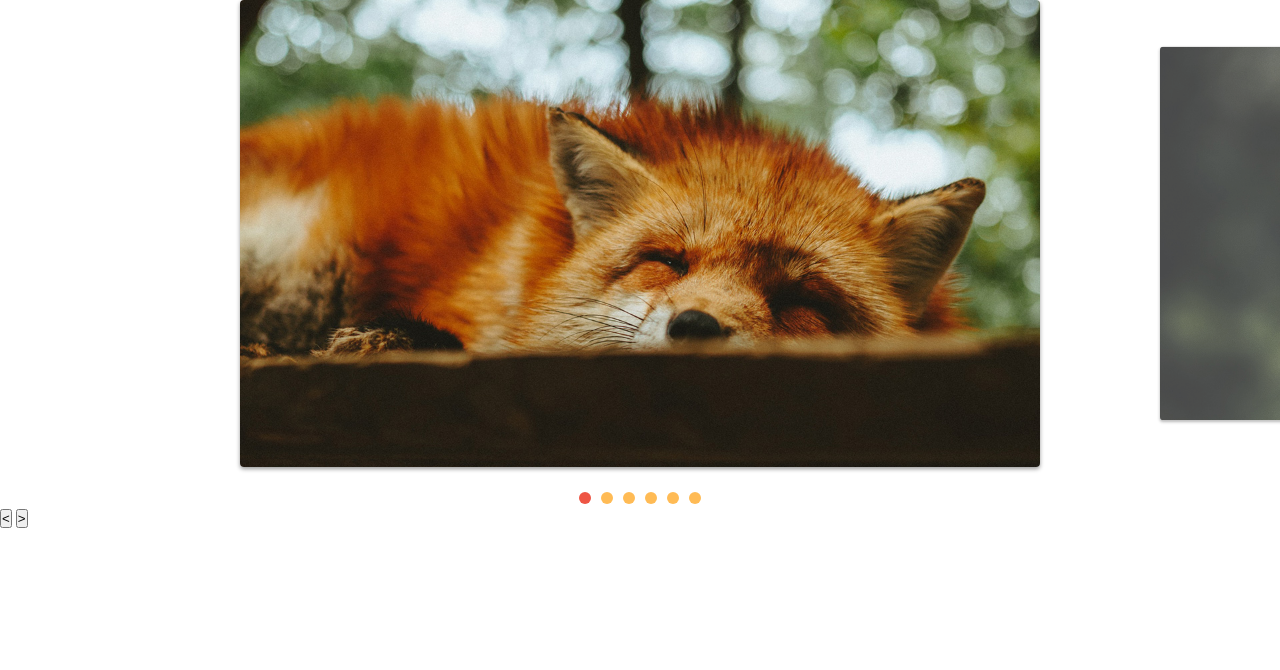
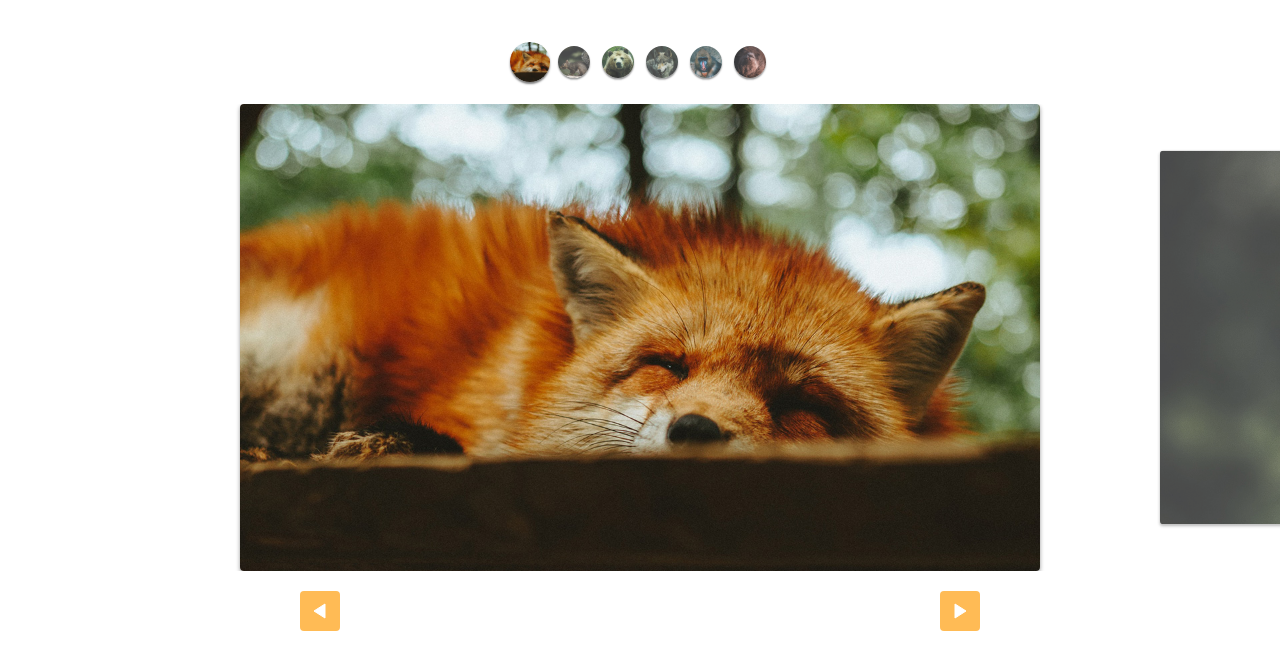
Before and after one commit to joaopedrorori/slide, a plain HTML site: page index.html in a window 1280 px wide. Drawn offline with Linux system fonts and the light colour scheme.

Commit message:
custom controls estilizados

```diff
--- a/css/style.css
+++ b/css/style.css
@@ -65,3 +65,50 @@ img {
 [data-control="slide"] li a:hover {
   background-color: #e54;
 }
+
+.custom-controls {
+  display: flex;
+  justify-content: center;
+  margin-top: 40px;
+  margin-bottom: 20px;
+  flex-wrap: wrap;
+}
+
+.custom-controls li {
+  opacity: 0.8;
+  transform: scale(0.8);
+
+  width: 40px;
+  height: 40px;
+  border-radius: 50%;
+  overflow: hidden;
+  margin: 2px;
+  box-shadow: 0 2px 2px rgba(0, 0, 0, 0.5);
+  cursor: pointer;
+  transition: 0.3s;
+}
+
+.custom-controls li.active {
+  opacity: 1;
+  transform: scale(1);
+}
+
+.arrow-nav {
+  display: flex;
+  justify-content: space-around;
+  margin: 20px 0;
+}
+
+.arrow-nav button {
+  cursor: pointer;
+  border: none;
+  border-radius: 4px;
+  color: white;
+  width: 40px;
+  height: 40px;
+  background: #fb5 url("../img/arrow.svg") center center no-repeat;
+}
+
+.arrow-nav button.prev {
+  transform: rotate(180deg);
+}
--- a/index.html
+++ b/index.html
@@ -7,6 +7,14 @@
     <link rel="stylesheet" href="./css/style.css" />
   </head>
   <body>
+    <ul class="custom-controls">
+      <li><img src="img/foto1-thumb.jpg" alt="nav foto 1" /></li>
+      <li><img src="img/foto2-thumb.jpg" alt="nav foto 1" /></li>
+      <li><img src="img/foto3-thumb.jpg" alt="nav foto 1" /></li>
+      <li><img src="img/foto4-thumb.jpg" alt="nav foto 1" /></li>
+      <li><img src="img/foto5-thumb.jpg" alt="nav foto 1" /></li>
+      <li><img src="img/foto6-thumb.jpg" alt="nav foto 1" /></li>
+    </ul>
     <div class="slide-wrapper">
       <ul class="slide">
         <li><img src="./img/foto1.jpg" alt="raposa" /></li>
@@ -18,8 +26,8 @@
       </ul>
     </div>
     <div class="arrow-nav">
-      <button class="prev"><</button>
-      <button class="next">></button>
+      <button class="prev"></button>
+      <button class="next"></button>
     </div>
     <script type="module" src="./js/script.js"></script>
   </body>
--- a/js/script.js
+++ b/js/script.js
@@ -1,9 +1,6 @@
-import { SlideNav } from "./slide.js";
+import SlideNav from "./slide.js";
 
 const slide = new SlideNav(".slide", ".slide-wrapper");
 slide.init();
 slide.addArrow(".prev", ".next");
-
-slide.addControl();
-
-console.log(slide);
+slide.addControl(".custom-controls");
--- a/js/slide.js
+++ b/js/slide.js
@@ -1,6 +1,6 @@
 import debounce from "./debounce.js";
 
-export default class Slide {
+export class Slide {
   constructor(slide, wrapper) {
     this.slide = document.querySelector(slide);
     this.wrapper = document.querySelector(wrapper);
@@ -151,7 +151,7 @@ export default class Slide {
   }
 }
 
-export class SlideNav extends Slide {
+export default class SlideNav extends Slide {
   constructor(slide, wrapper) {
     super(slide, wrapper); //puxa tudo da classe anterior
     this.bindControlEvents();
```
